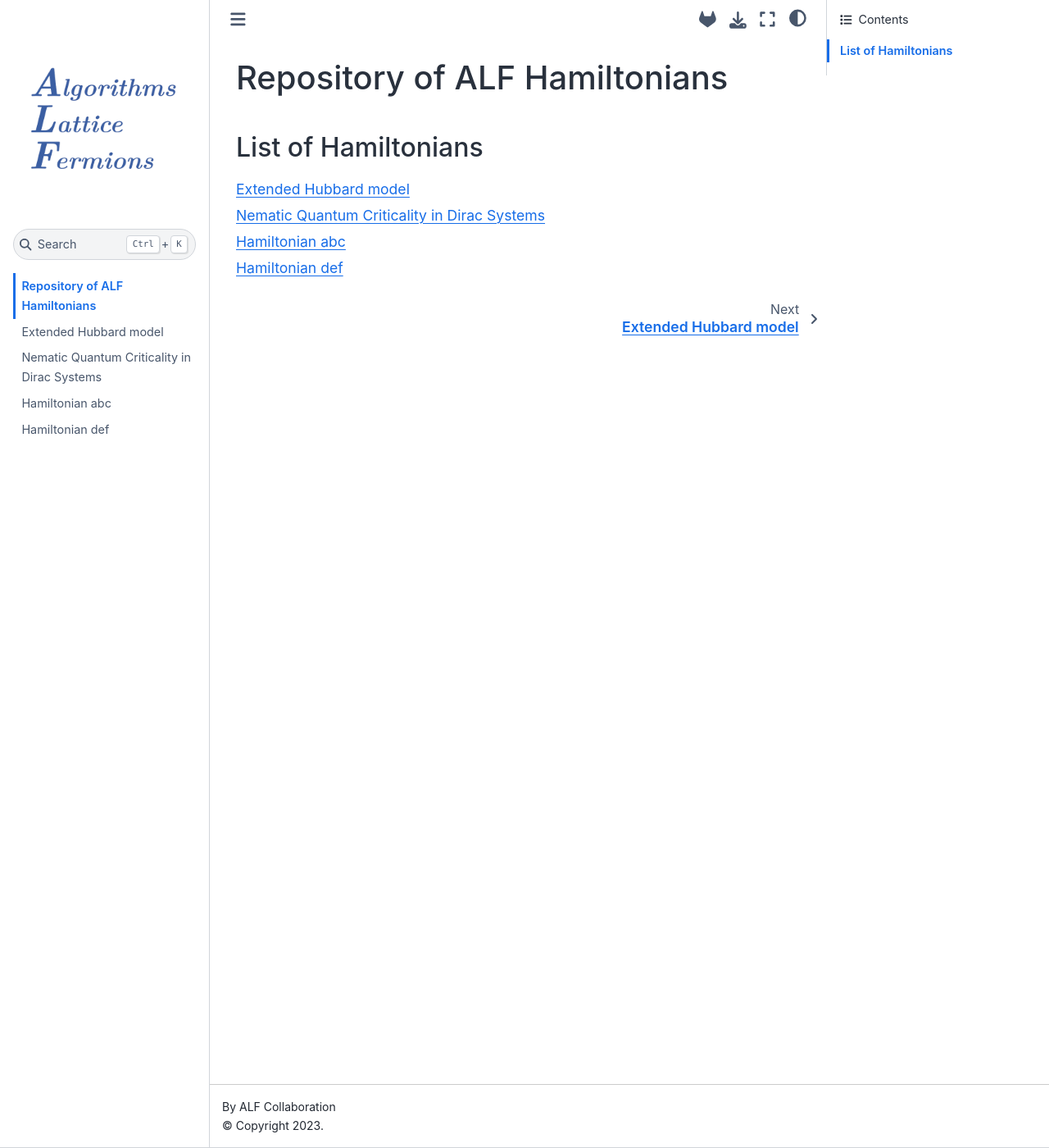
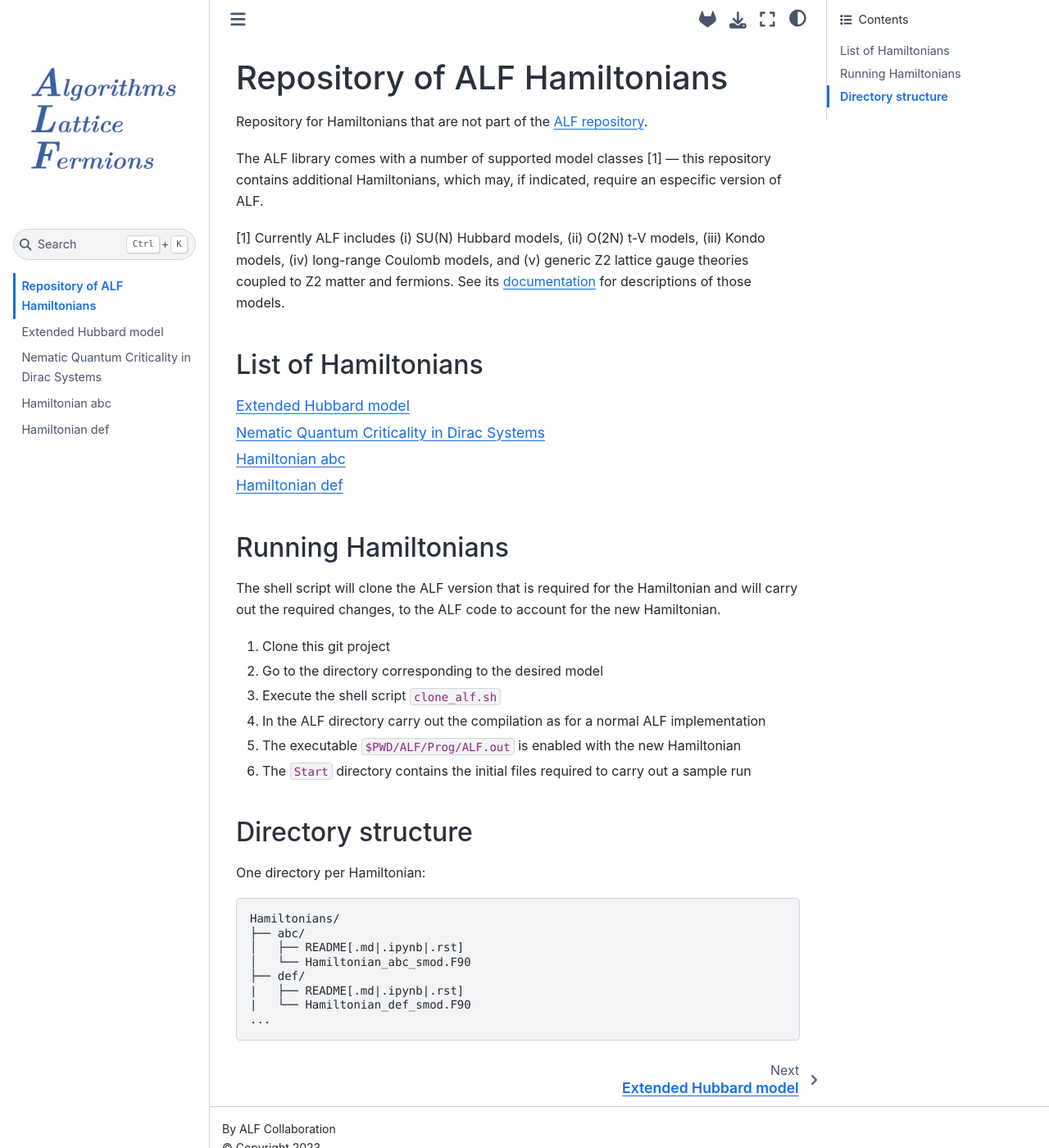
Before and after one commit to ALF-QMC/Hamiltonians, a Jupyter Book: the page built from front.md, in a window 1280 px wide and 1400 px high. Shown: the whole window at 82% size. Built offline with Jupyter Book 1.0.4 settings and Sphinx 7.4.7 and the Sphinx Book theme 1.1.4, drawn with Linux system fonts in a browser that asks for light colours.

Commit message:
Update front.md

````diff
--- a/front.md
+++ b/front.md
@@ -1,6 +1,40 @@
 # Repository of ALF Hamiltonians
+
+Repository for Hamiltonians that are not part of the [ALF repository](https://git.physik.uni-wuerzburg.de/ALF/ALF).
+
+The ALF library comes with a number of supported model classes [1] — this repository contains additional Hamiltonians, which may, if indicated, require an especific version of ALF.
+
+[1] Currently ALF includes (i) SU(N) Hubbard models, (ii) O(2N) t-V models, (iii) Kondo models, (iv) long-range Coulomb models, and (v) generic Z2 lattice gauge theories coupled to Z2 matter and fermions. See its [documentation](https://gitpages.physik.uni-wuerzburg.de/ALF/ALF_Webpage/page/documentation/) for descriptions of those models.
+
 
 ## List of Hamiltonians
 
 ```{tableofcontents}
 ```
+
+
+## Running Hamiltonians
+
+The  shell script will clone the ALF version that is required for the Hamiltonian and  will carry out the required changes, to the ALF code to account for the new Hamiltonian.
+
+1. Clone this git project
+2. Go to the directory corresponding to the desired model
+3. Execute the shell script  `clone_alf.sh`
+4. In the ALF  directory carry out the compilation as for a normal ALF implementation
+5. The executable `$PWD/ALF/Prog/ALF.out` is enabled with the new Hamiltonian
+6. The `Start` directory contains the initial files required to carry out a sample run
+
+## Directory structure
+
+One directory per Hamiltonian:
+
+```
+Hamiltonians/
+├── abc/
+│   ├── README[.md|.ipynb|.rst]
+│   └── Hamiltonian_abc_smod.F90
+├── def/
+|   ├── README[.md|.ipynb|.rst]
+|   └── Hamiltonian_def_smod.F90
+...
+```
````
